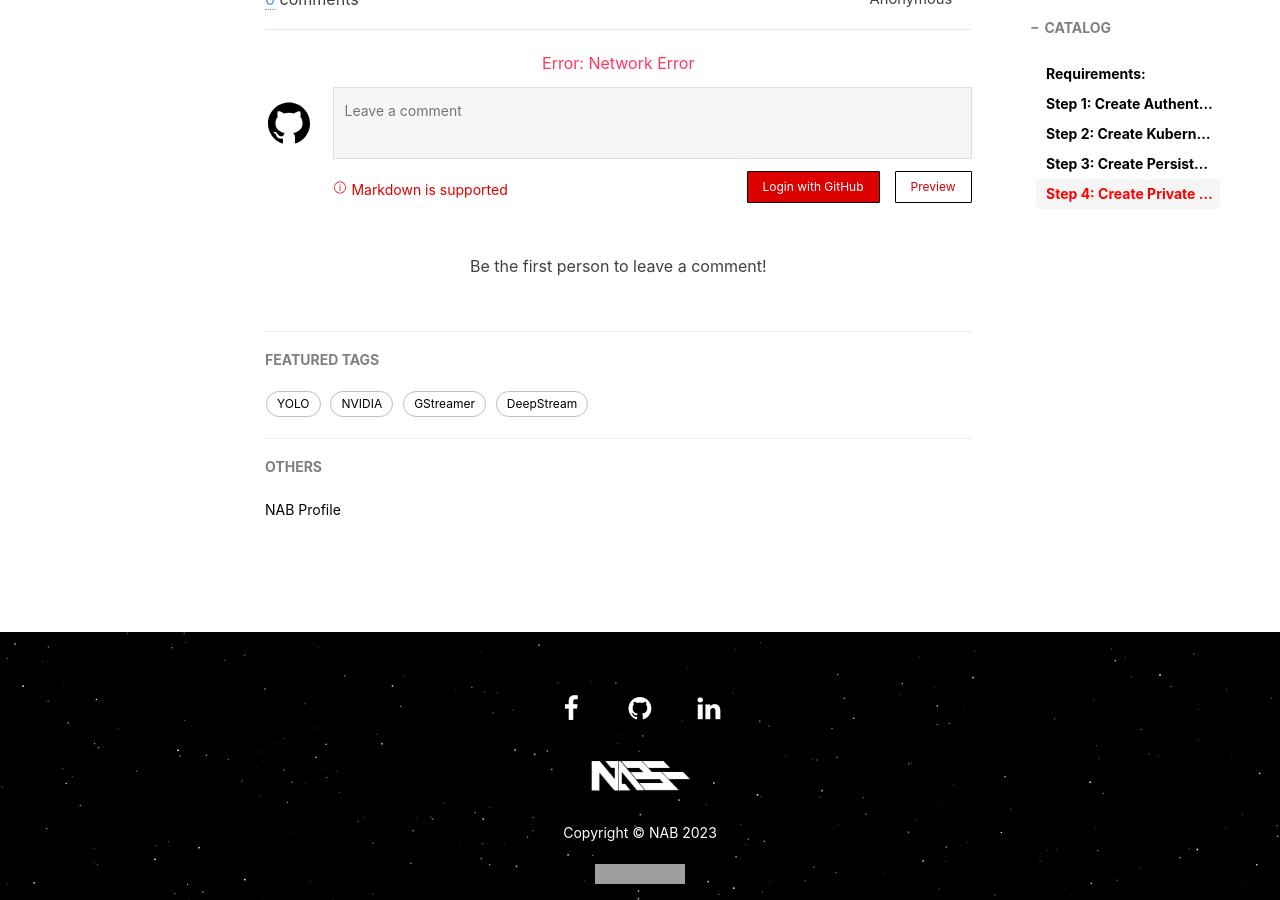
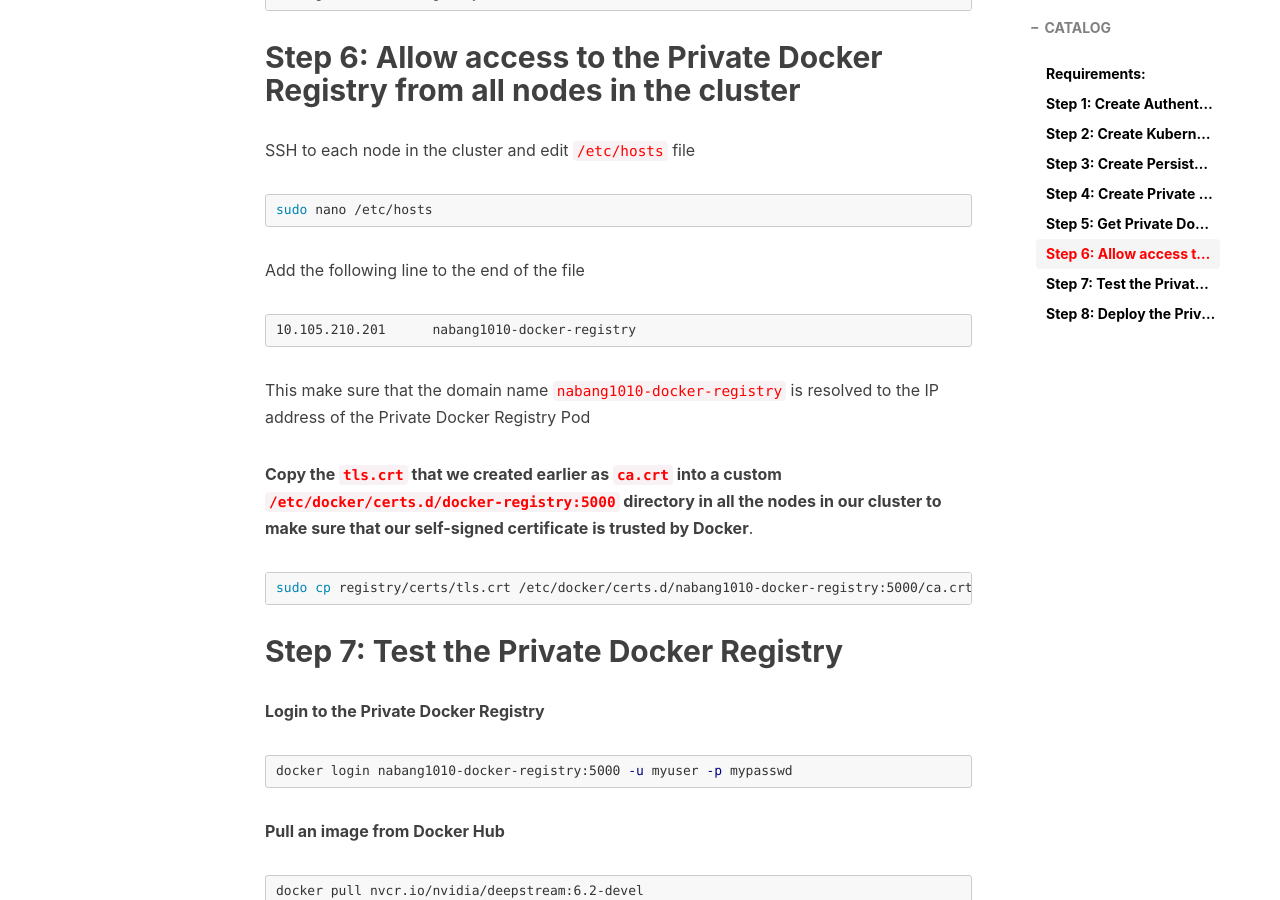
Before and after one commit to nab1010/nab1010.github.io, a Jekyll site: the page built from _posts/Knowledge/2023-05-19-deploy-docker-registry-on-kubernetes-cluster.md, in a window 1280 px wide and 900 px high, scrolled down 4287 px. Built offline with Jekyll 4.4.1, drawn with Linux system fonts in a browser that asks for light colours; nearby versions of some CDN libraries; comment, search, counter and statistics services are not loaded; some of the changed text lies outside the part shown; grey boxes are pictures that could not be loaded.

Commit message:
bangna3 update

````diff
--- a/_posts/Knowledge/2023-05-19-deploy-docker-registry-on-kubernetes-cluster.md
+++ b/_posts/Knowledge/2023-05-19-deploy-docker-registry-on-kubernetes-cluster.md
@@ -162,7 +162,7 @@ spec:
 apiVersion: v1
 kind: Service
 metadata:
-  name: docker-registry
+  name: nabang1010-docker-registry
 spec:
   selector:
     app: registry
@@ -176,8 +176,67 @@ spec:
 kubectl create -f docker-registry-pod.yaml
 ```
 
+## Step 5: Get  Private Docker Registry Pod IP address
+
+**Get service**
+
 ```bash
+kubectl get svc | grep nabang1010-docker-registry
+```
+Output
+
+```
+nabang1010-docker-registry               ClusterIP   10.105.210.201   <none>        5000/TCP   8m33s
 ```
 
+## Step 6: Allow access to the Private Docker Registry from all nodes in the cluster
+
+SSH to each node in the cluster and edit `/etc/hosts` file
+
 ```bash
+sudo nano /etc/hosts
 ```
+Add the following line to the end of the file
+
+```
+10.105.210.201      nabang1010-docker-registry
+```
+This make sure that the domain name `nabang1010-docker-registry` is resolved to the IP address of the Private Docker Registry Pod
+
+
+**Copy the `tls.crt` that we created earlier as `ca.crt` into a custom `/etc/docker/certs.d/docker-registry:5000` directory in all the nodes in our cluster to make sure that our self-signed certificate is trusted by Docker**.
+```bash
+sudo cp registry/certs/tls.crt /etc/docker/certs.d/nabang1010-docker-registry:5000/ca.crt
+```
+
+## Step 7: Test the Private Docker Registry
+
+**Login to the Private Docker Registry**
+
+```bash
+docker login nabang1010-docker-registry:5000 -u myuser -p mypasswd
+```
+
+**Pull an image from Docker Hub**
+
+```bash
+docker pull nvcr.io/nvidia/deepstream:6.2-devel
+```
+**Build a new image**
+
+```bash
+docker tag nvcr.io/nvidia/deepstream:6.2-devel nabang1010-docker-registry:5000/deepstream:6.2-devel
+```
+**Push the image to the Private Docker Registry**
+
+```bash
+docker push nabang1010-docker-registry:5000/deepstream:6.2-devel
+```
+**Pull the image from the Private Docker Registry**
+
+```bash
+docker pull nabang1010-docker-registry:5000/deepstream:6.2-devel
+```
+
+
+## Step 8: Deploy the Private Docker Registry on Kubernetess
````
Also changed, not shown: _includes/head.html (line endings or trailing spaces).
